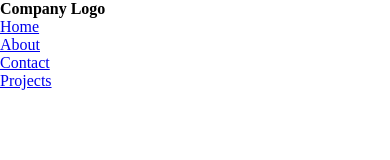
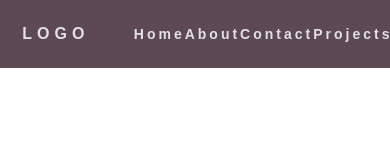
Before and after one commit to kaiconk/responsive-navigation-bar, a plain HTML site: page index.html in a window 390 px wide. Drawn offline with Linux system fonts and the light colour scheme.

Commit message:
Added style rules to navigation, started adding style rules to mobile/burger nav

```diff
--- a/css/style.css
+++ b/css/style.css
@@ -4,6 +4,62 @@
     box-sizing: border-box;
 }
 
-body {
+nav {
+    display: flex;
+    justify-content: space-around;
+    align-items: center;
+
+    min-height: 8vh;
+    background-color: #5d4954;
+    font-family: 'Poppins', sans-serif;
+}
+
+.logo {
+    color: rgb(226, 226, 226);
+    text-transform: uppercase;
+    letter-spacing: 5px;
+}
+
+.nav-links {
+    display: flex;
+    /* background-color: red; */
+    justify-content: space-around;
+    width: 40%;
+}
+
+/* remove bullet points */
+.nav-links li {
+    list-style: none;
+}
+
+.nav-links a {
+    color: rgb(226, 226, 226);
+    text-decoration: none;
+    letter-spacing: 3px;
+    font-weight: bold;
+    font-size: 14px;
 
 }
+
+/* hide mobile nav */
+.burger {
+    display: none;
+}
+
+.burger div {
+    width: 25px;
+    height: 3px;
+    background-color: rgb(226, 226, 226);
+    margin: 5px;
+
+}
+
+@media screen and (max-width: 1024px) {
+    .nav-links {
+        width: 60%;
+    }
+}
+
+@media screen and (max-width: 768px) {
+
+}
--- a/index.html
+++ b/index.html
@@ -12,10 +12,10 @@
 
     <nav>
         <div class="logo">
-            <h4>Company Logo</h4>
+            <h4>Logo</h4>
         </div>
 
-        <ul>
+        <ul class="nav-links">
             <li>
                 <a href="#">Home</a>
             </li>
@@ -30,6 +30,12 @@
             </li>
         </ul>
 
+        <!-- mobile nav -->
+        <div class="burger">
+            <div class="line1"></div>
+            <div class="line2"></div>
+            <div class="line3"></div>
+        </div>
     </nav>
 
 </body>
```
